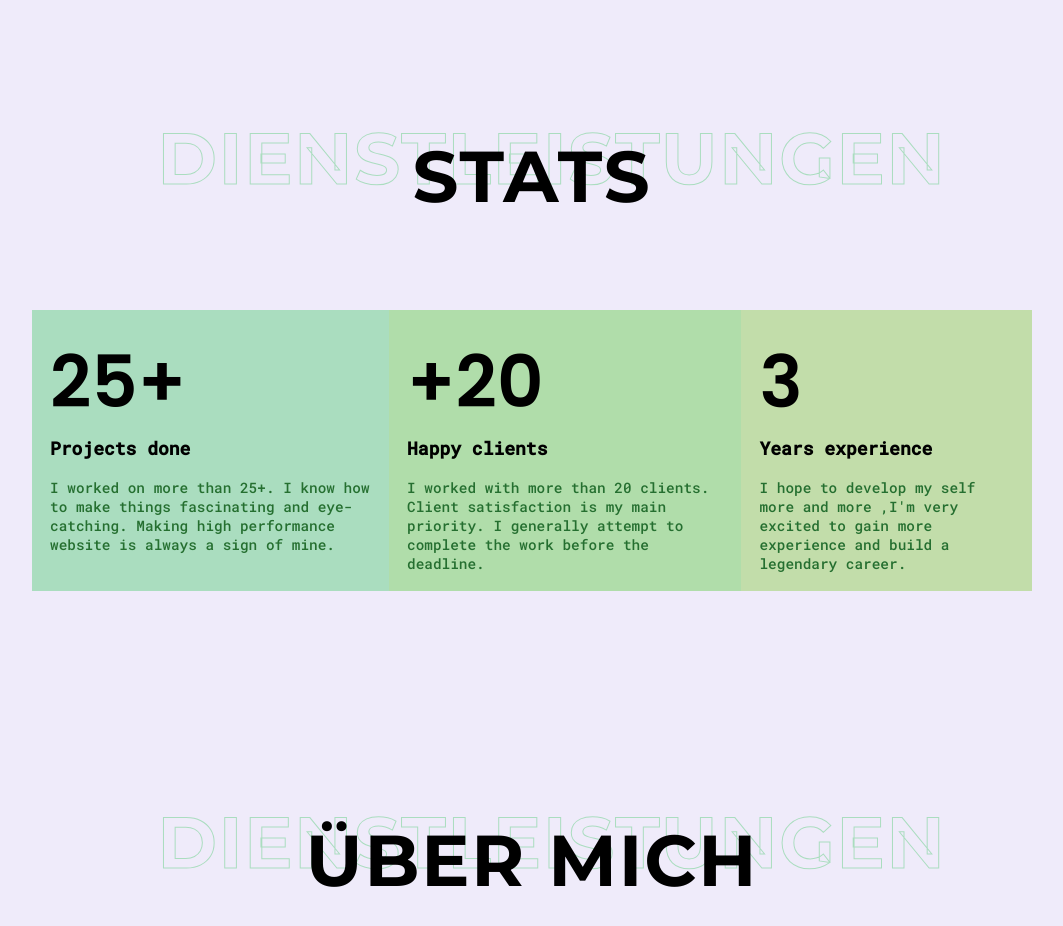
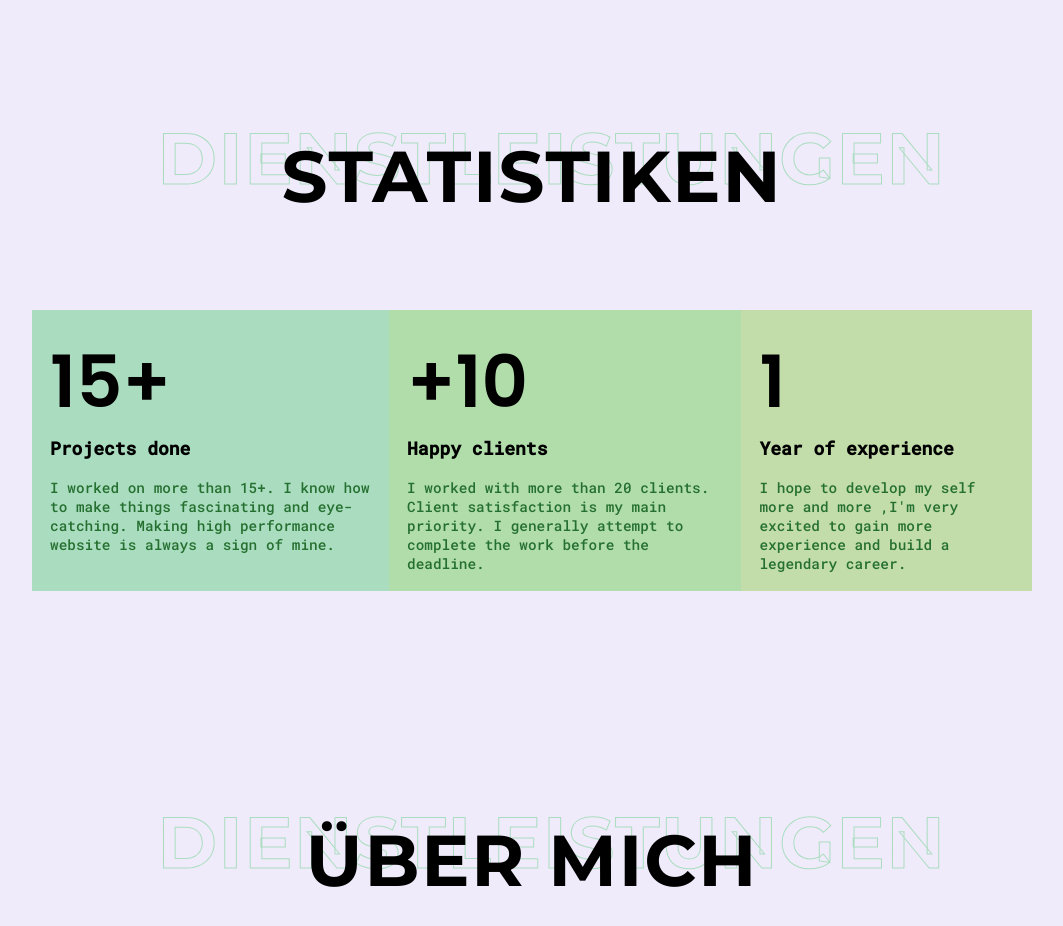
Before and after one commit to ibrahimaymanezaitoune/ibrahimaymanezaitoune.github.io, a plain HTML site: page index.html in a window 1280 px wide. Shown: the part 2720-3646 px from the top of the page, without its empty margins (108-1171 px from the left). Drawn offline with Linux system fonts and the light colour scheme.

Commit message:
Update index.html

```diff
--- a/index.html
+++ b/index.html
@@ -164,22 +164,22 @@
 
   <section id="stats">
     <div class="container">
-      <h2 class="section-heading" data-outline="Stats">Stats</h2>
+      <h2 class="section-heading" data-outline="Stats">Statistiken</h2>
       <div class="all-items">
         <div class="item">
-          <h2 class="number">25+</h2>
+          <h2 class="number">15+</h2>
           <h3 class="stats-sub-heading">Projects done</h3>
-          <p>I worked on more than 25+. I know how to make things fascinating and eye-catching. Making high
+          <p>I worked on more than 15+. I know how to make things fascinating and eye-catching. Making high
             performance website is always a sign of mine.</p>
         </div>
         <div class="item">
-          <h2 class="number">+20</h2>
+          <h2 class="number">+10</h2>
           <h3 class="stats-sub-heading">Happy clients</h3>
           <p>I worked with more than 20 clients. Client satisfaction is my main priority. I generally attempt to complete the work before the deadline.</p>
         </div>
         <div class="item">
-          <h2 class="number">3</h2>
-          <h3 class="stats-sub-heading">Years experience</h3>
+          <h2 class="number">1</h2>
+          <h3 class="stats-sub-heading">Year of experience</h3>
           <p>I hope to develop my self more and more ,I'm very excited to gain more experience and build a legendary career.</p>
         </div>
       </div>
```
